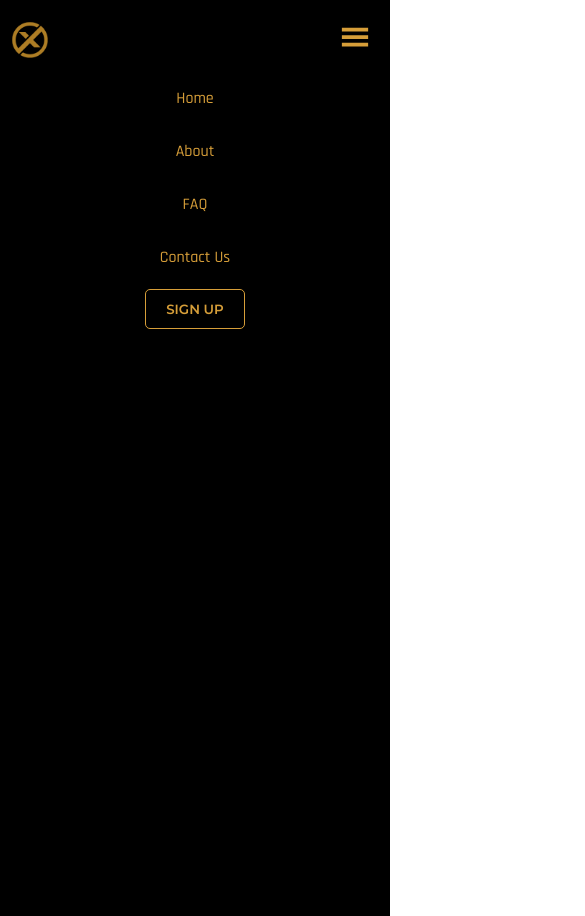
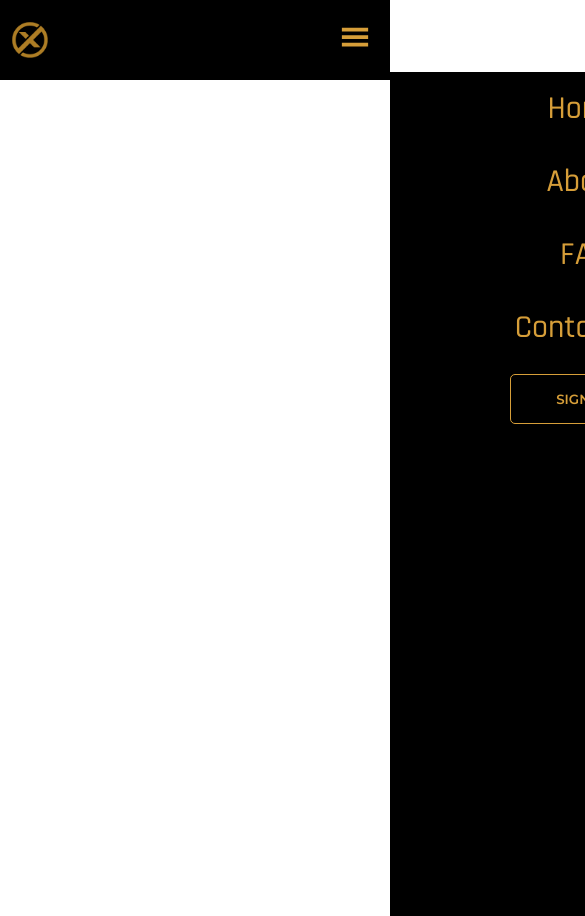
Before and after one commit to LazarusJr/LuxDeFi, a React (Create React App) app: page / in a window 390 px wide. Shown: the top 916 px of the page, 585 px wide, since content can reach past the window. Built offline with nearby package versions, Linux system fonts and the light colour scheme.

Commit message:
Navbar completed

```diff
--- a/src/Components/Navbar/Navbar.css
+++ b/src/Components/Navbar/Navbar.css
@@ -4,6 +4,7 @@ ul {
 
 .nav a {
     color: var(--primary);
+    font-size: 1.2rem;
 }
 
 .navbar {
@@ -41,7 +42,13 @@ ul {
 .navbar li {
     padding: 1rem;
     font-weight: 500;
-    color: var(--primary)
+    color: var(--primary);
+}
+
+.navbar a:hover {
+    color: white;
+    cursor: pointer;
+
 }
 
 .navbar img {
@@ -54,11 +61,37 @@ ul {
     margin-right: 20px;
 }
 
-.nav .btn-burger {
-    display: none;
+
+@media screen and (max-width: 1140px) {
+
+    .nav .btn-mobile {
+        display: none;
+    }
+
+    .nav .btn-desktop {
+        display: block;
+        width: 100px;
+        height: 30px;
+        margin-right: 15px;
+        background-color: black;
+        border: 1px solid var(--primary);
+        border-radius: 5px;
+        color: var(--primary);
+        font-family: 'Montserrat', sans-serif;
+        cursor: pointer;
+
+    }
+    .nav .btn-desktop:hover {
+        background-color: #101112;
+        cursor: pointer;
+    }
 }
 
 @media screen and (max-width: 940px) {
+
+    .nav .btn-desktop {
+        display:none;
+    }
    .navbar .hamburger {
        display: block;
    }
@@ -75,11 +108,11 @@ ul {
     margin-left: -60px;
    }
 
-   .nav .btn-burger {
+   .nav .btn-mobile {
        display: block;
-       width: 100px;
-       height: 40px;
-       margin-top: 5px;
+       width: 150px;
+       height: 50px;
+       margin-top: 10px;
        background-color: black;
        border: 1px solid var(--primary);
        border-radius: 5px;
@@ -88,9 +121,13 @@ ul {
        cursor: pointer;
    }
 
-   .nav .btn-burger:hover {
-       background-color: white;
+   .nav .btn-mobile:hover {
+       background-color: #101112;
        cursor: pointer;
+   }
+
+   .nav a {
+       font-size: 2rem;
    }
 
    .nav {
@@ -98,11 +135,12 @@ ul {
        flex-direction: column;
        justify-content: start !important;
        top: 72px;
-       left: 0;
+       right: -100%;
        width: 100%;
        height: 100vh;
        align-items: center;
        background-color: black;
+       transition: 0.2s;
    }
 
    .nav a:hover {
@@ -110,3 +148,7 @@ ul {
        cursor:pointer;
    }
 }
+
+.nav.active {
+    right:0;
+}
--- a/src/Components/Navbar/Navbar.js
+++ b/src/Components/Navbar/Navbar.js
@@ -18,12 +18,13 @@ const Navbar = () => {
         <div className='logo'>
         <img src={Logo} alt='' />
        </div>
-           <ul className='nav'>
+           <ul className={click ? 'nav active' : 'nav' }>
                <li className='nav-item'><a href='/'>Home</a></li>
                <li className='nav-item'><a href='/'>About</a></li>
                <li className='nav-item'><a href='./'>FAQ</a></li>
                <li className='nav-item'><a href='./'>Contact Us</a></li>
-               <button className='btn-burger'>SIGN UP</button>
+               <button className='btn-desktop'>SIGN UP</button>
+               <button className='btn-mobile'>SIGN UP</button>
            </ul>
            <div className='hamburger' onClick={burgerClick}>
                {click ? (<CgCloseR size={30} />) : (<GiHamburgerMenu size={30} />)}
```
